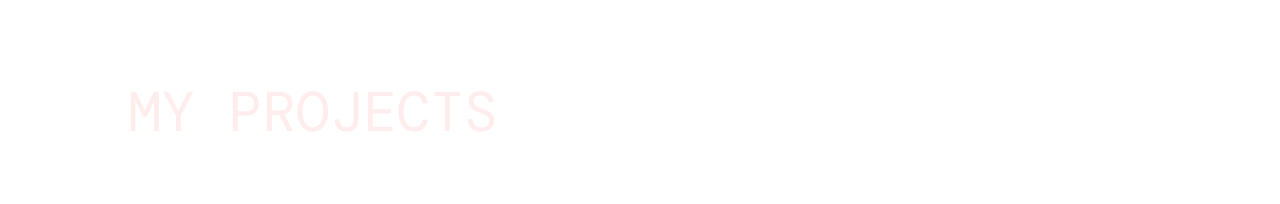
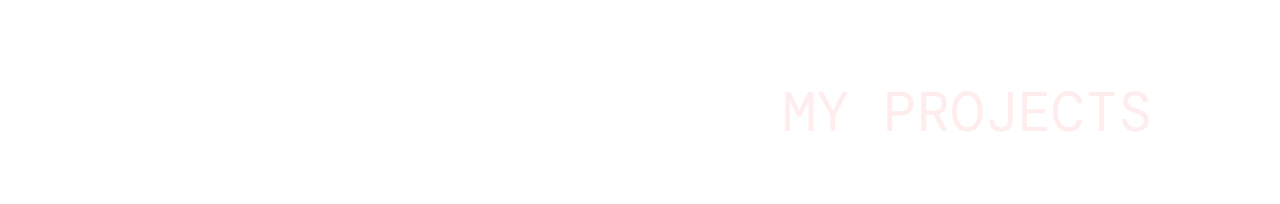
Before and after one commit to kitiho/sekkei, a Vue app: page /004 in a window 1280 px wide. Shown: the part 1088-1292 px from the top of the page. Built offline with nearby package versions, Linux system fonts and the light colour scheme; a web font is replaced by a local one.

Commit message:
feat: right

```diff
--- a/src/pages/004/index.vue
+++ b/src/pages/004/index.vue
@@ -51,10 +51,11 @@ onMounted(() => {
   <div w-full h-full>
     <canvas ref="webgl" fixed top-0 left-0 w-full h-full class="webgl" />
     <section
-      v-for="item in sections"
+      v-for="(item,index) in sections"
       :key="item"
       flex="~"
       items-center
+      :class="`${index === 1 ? 'justify-end':''}`"
       h-100vh
       relative
       font-mono
@@ -62,7 +63,7 @@ onMounted(() => {
       text-7vmin
       class="px-10% text-#ffeded"
     >
-      <h1 justify-end>
+      <h1>
         {{ item }}
       </h1>
     </section>
```
